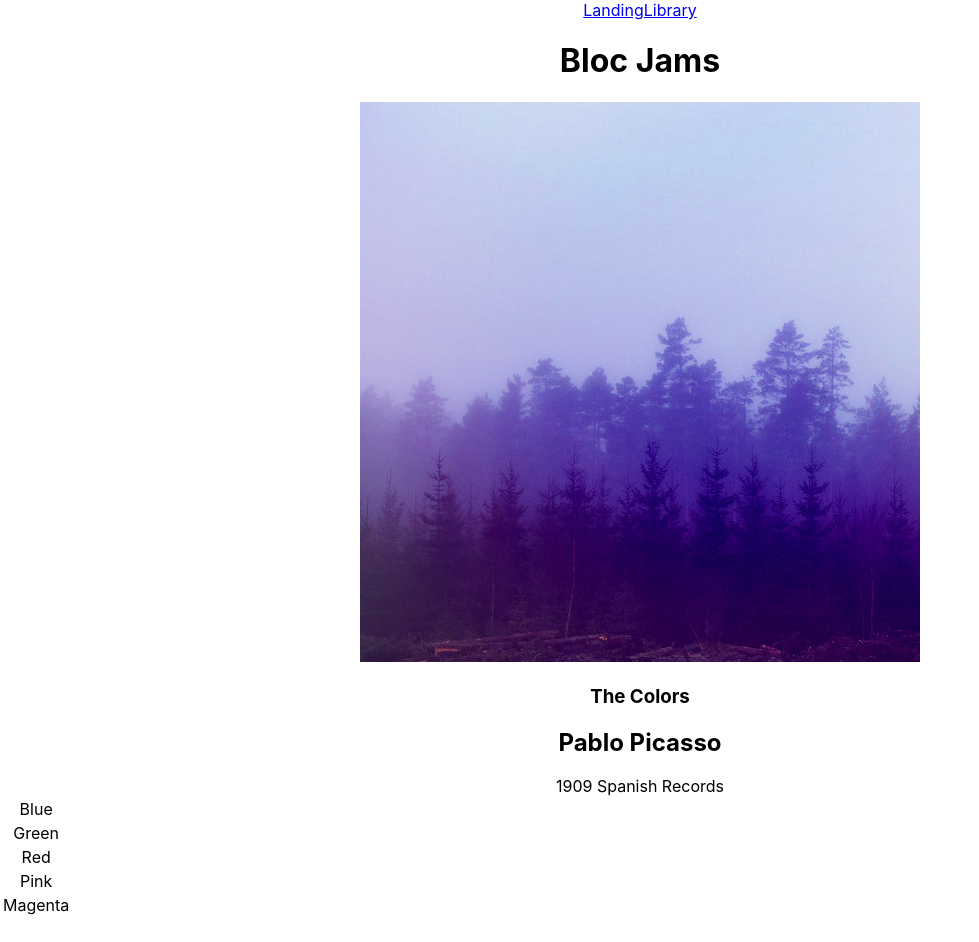
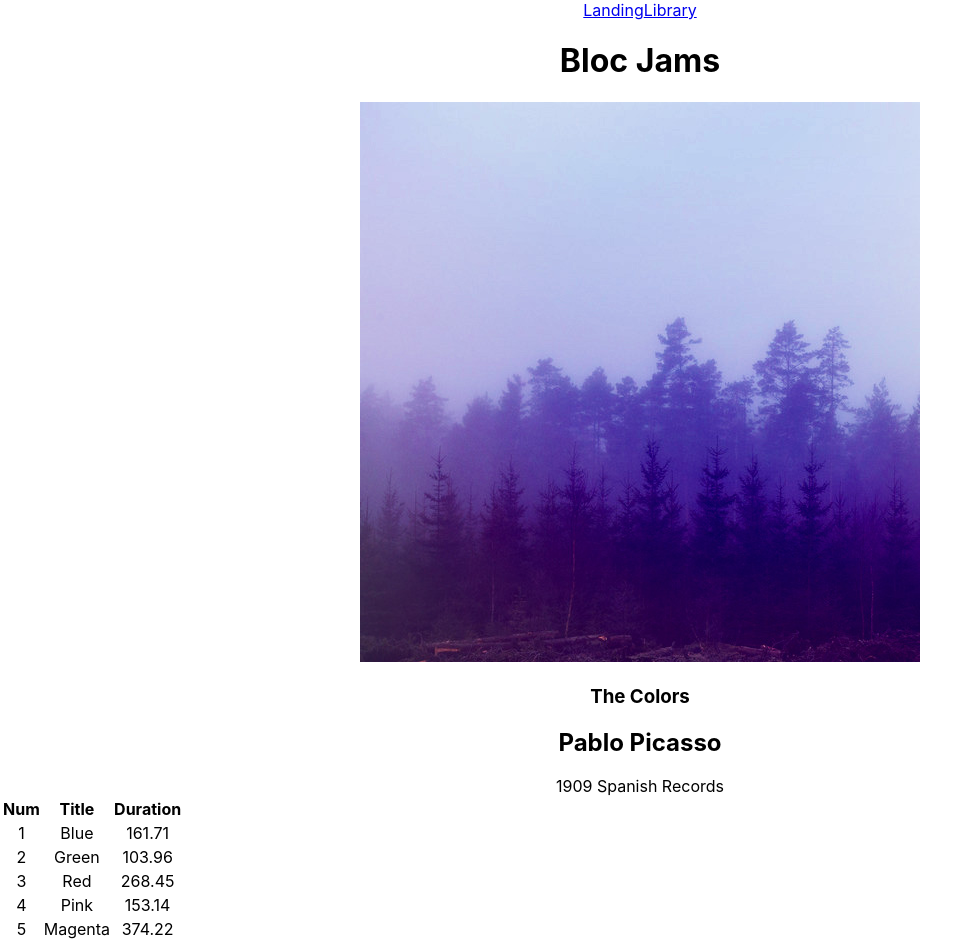
Before and after one commit to judypatoodie/bloc-jams, a React (Create React App) app: page /album/the-colors in a window 1280 px wide. Shown: the whole page, without its empty margins (0-979 px from the left). Before the commit the page ends 918 px from the top, so only its background shows below. Built offline with nearby package versions, Linux system fonts and the light colour scheme.

Commit message:
added table columns for songs

```diff
--- a/src/components/Album.js
+++ b/src/components/Album.js
@@ -31,12 +31,21 @@
           <col id="song-title-column" />
           <col id="song-duration-column" />
         </colgroup>
-        <tbody>
+      <tbody>
+          <tr>
+            <th>Num</th>
+            <th>Title</th>
+            <th>Duration</th>
+          </tr>
+
             {
-            //this.state.album[0].map((songs) => songs.map((title) => <tr><td>title</td></tr>) )
+
             this.state.album.songs.map((currentvalue, index)=>
+
             <tr>
-              <td>{currentvalue.title}</td>
+              <td key={index}> {index + 1} </td>
+              <td key={index}> {currentvalue.title}</td>
+              <td key={index}> {currentvalue.duration}</td>
             </tr>)
             }
 
```
